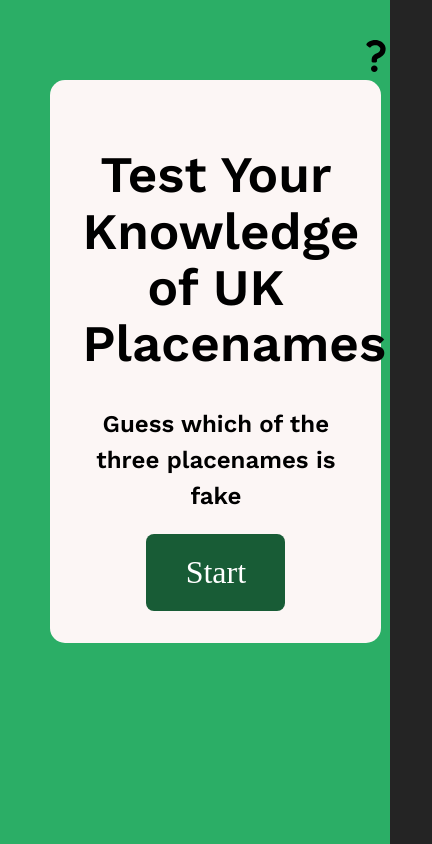
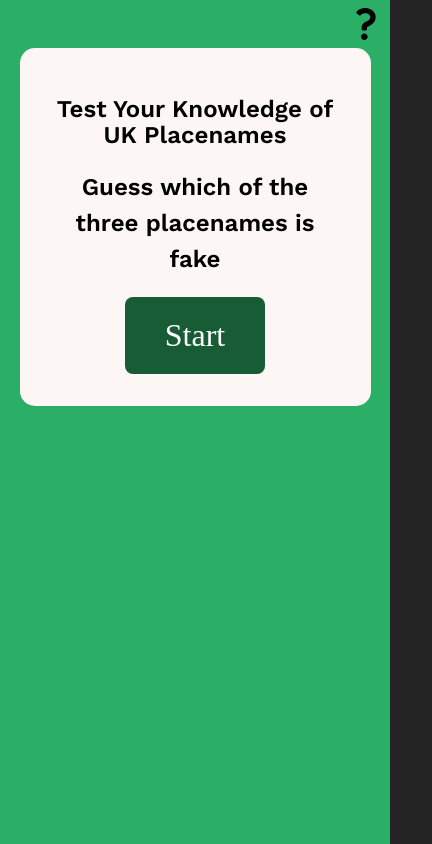
Before and after one commit to HarlowShow/place-name-guesser, a Vue app: page / in a window 390 px wide. Shown: the whole page, 432 px wide, since content can reach past the window. Built offline with nearby package versions, Linux system fonts and the light colour scheme.

Commit message:
responsive sizing on mobile

```diff
--- a/data/answers.ts
+++ b/data/answers.ts
@@ -102,7 +102,7 @@ export const funFacts: Funfacts = {
     "Old Sodbury": "Old Sodbury has a local legend involving an eccentric resident named Major Charles Amerie. According to the tale, Major Amerie, who lived in the village during the mid-19th century, had a peculiar habit of walking backwards everywhere he went. He would often be seen strolling through Old Sodbury in reverse, much to the amusement and bewilderment of the locals. Some may call this kind of behaviour backwards, but Major Amerie just called it walking.",
     "Scratch Arse Ware": "Scratch Arse Ware is an area of limestone hills in Purbeck, Dorset, known for its picturesque views that make it popular with hikers. 'Ware' is an old English term for rough grazing pasture, while the origins of \“Scratch Arse\” has long remained a mystery.",
     "Barton in the Beans": "One theory suggests that the name \”Barton\” comes from the Old English word \”bere-tūn,\” meaning \”barley farm\”. As for the \”in the Beans\” part, it is believed to be a later addition, possibly added to distinguish the village from other places named Barton and culminating in a name that had never bean seen before.",
-    "Sheepy Magna": "The name Sheepy Magna i is derived from the Old English word \”sceapige,\” meaning \”sheep enclosure,\” and \”magna,\” meaning \”great\” or \”large.\” Despite its small size, Sheepy Magna has embraced its association with sheep and you’ll often see sheep grazing in the fields of Sheepy Magna.",
+    "Sheepy Magna": "The name Sheepy Magna is derived from the Old English word \”sceapige,\” meaning \”sheep enclosure,\” and \”magna,\” meaning \”great\” or \”large.\” Despite its small size, Sheepy Magna has embraced its association with sheep and you’ll often see sheep grazing in the fields of Sheepy Magna.",
     "No Place": "No Place was originally a small mining village, known for its coal mining industry in the 19th and early 20th centuries. The origin of the name is not entirely clear, but there are a few theories surrounding its unusual designation. One theory suggests that the name may have originated from a local dialect, where \”no place\” was used to describe an isolated or remote location.",
     "Bishop's Itchington": "Bishop's Itchington is a village in Warwickshire. It’s known for its connection to the legend of a mischievous ghost known as the \”Itchington Hood.\” According to local folklore, the Itchington Hood was a mischievous spirit that roamed the area, causing pranks and playing tricks on the villagers. ",
     "Bell End": "Despite living in Bell End, the local residents have largely embraced the name, seeing it as a part of the village's identity and history. In 2018, there was a petition to change the name to something less controversial, but the majority of residents opposed the idea, highlighting their pride in the name and the uniqueness it brings to the village.",
--- a/src/App.vue
+++ b/src/App.vue
@@ -47,19 +47,38 @@ const toggleModal = (() => {
 
 </template>
 
-<style scoped>
+<style>
 
 .content {
   display: flex;
   place-items: center;
   justify-content: center;
   margin: 0 auto;
+  @media (max-width: 480px) {
+    min-width: 300px;
+    /* width: 90%; */
+  }
+  @media (max-width: 480px) {
+    h1 {
+      font-size: 1.5rem;
+    }
+  }
+  @media (min-width: 480px) {
+    min-width: 350px;
+    width: 90%;
+  }
+  @media (min-width: 768px) {
+    width: 600px;
+  }
+  @media (min-width: 992px) {
+    width: 700px;
+  }
 }
 .top-menu {
   display: flex;
   align-items: center;
   justify-content: flex-end;
-  width: 100%;
+  /* width: 100%; */
 }
 .main {
   @media (max-width: 480px) {
--- a/src/components/ResultsSection.vue
+++ b/src/components/ResultsSection.vue
@@ -58,12 +58,15 @@ const playAgain = (() => {
                 <p> {{ string.string }}</p>
             </div>
         </div>
-    <button @click="playAgain"> Play Again </button>
+    <button class="btn" @click="playAgain"> Play Again </button>
     </div>
 </template>
 
 <style scoped>
 
+.btn {
+    margin-top: 2rem;
+}
 .results {
     text-align: start;
 }
--- a/src/style.css
+++ b/src/style.css
@@ -71,6 +71,6 @@ button:focus-visible {
 #app {
   width: 100%;
   margin: 0 auto;
-  padding: 2rem;
+  /* padding: 2rem; */
   text-align: center;
 }
```
